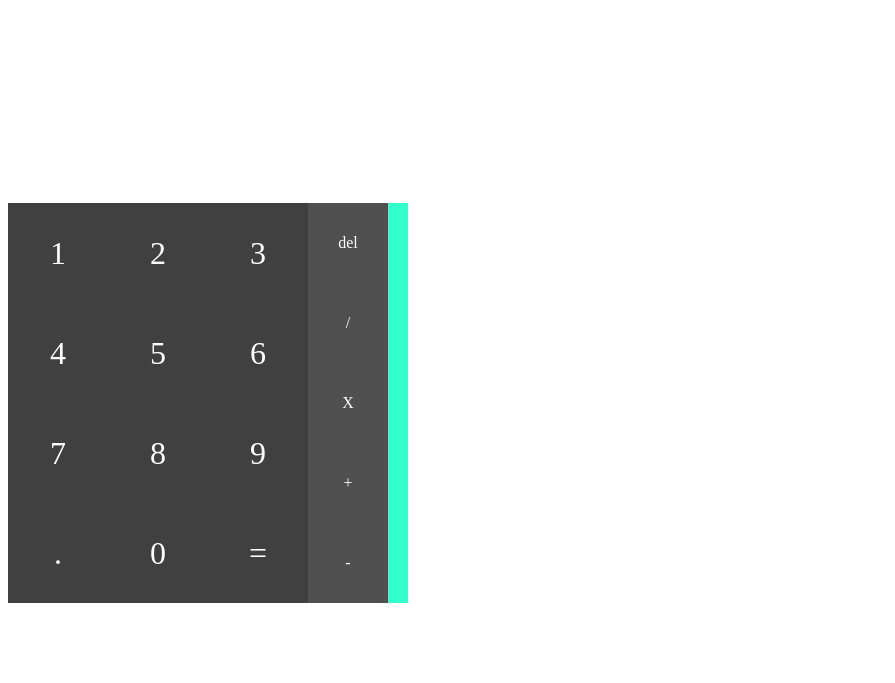
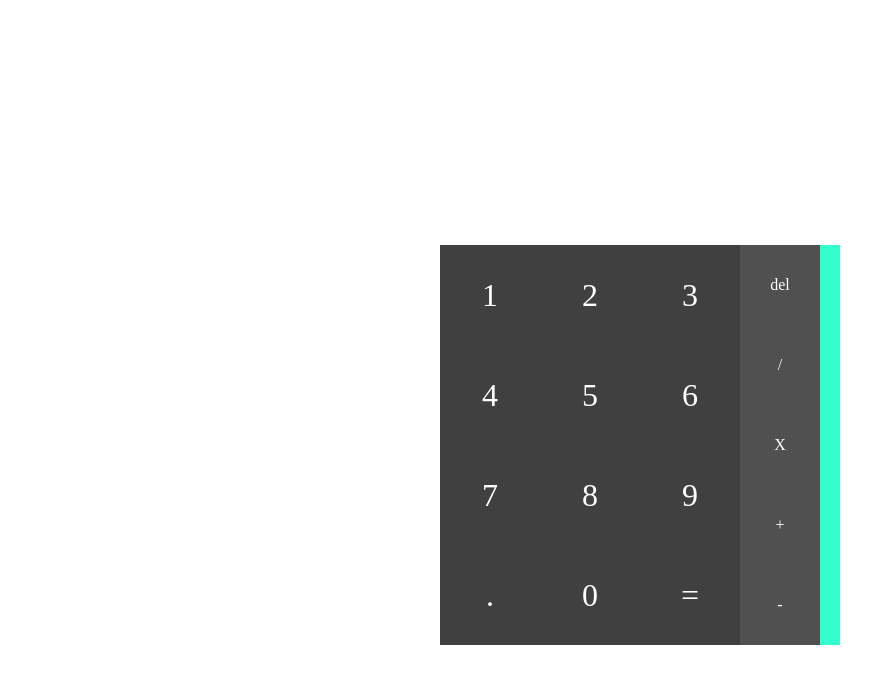
Before and after one commit to rainbox-taojun/demo, a plain HTML site: page calculator/index.html in a window 1280 px wide. Shown: the part 5-688 px from the top of the page, without its empty margins (0-895 px from the left). Drawn offline with Linux system fonts and the light colour scheme.

Commit message:
位置居中

```diff
--- a/calculator/calculatorCss.css
+++ b/calculator/calculatorCss.css
@@ -1,5 +1,5 @@
 div#main {
-	margin:0px;padding:0px;width:400px;height:600px;position:absolute;
+	margin:50px auto;padding:0px;width:400px;height:600px;position:relative;
 }
 div#myPrint {
 	width:400px;
```
